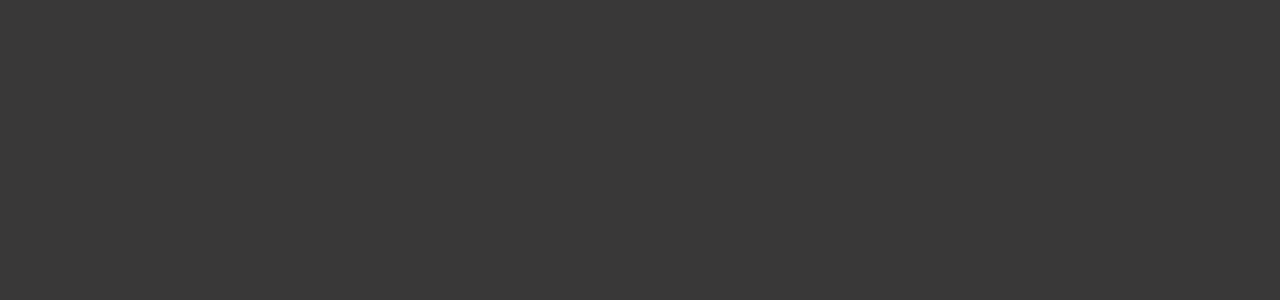
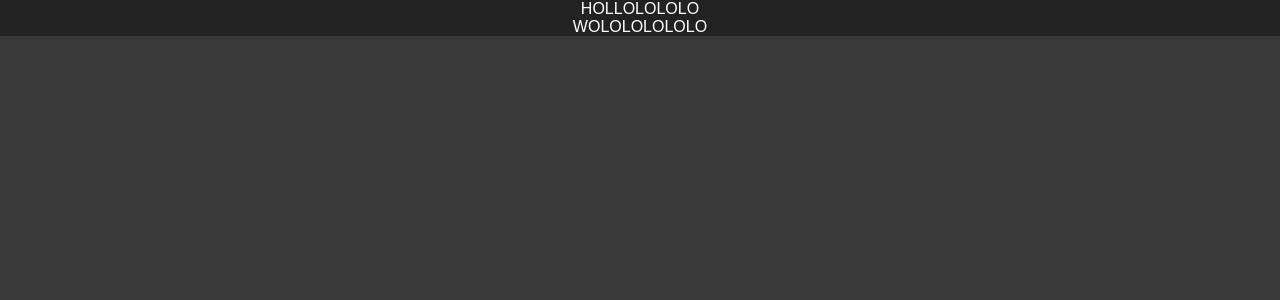
Before and after one commit to maccooper/portfolio, a React (Create React App) app: page / in a window 1280 px wide. Shown: the top 300 px of the page. Built offline with nearby package versions, Linux system fonts and the light colour scheme.

Commit message:
Trying to clean application

```diff
--- a/src/App.js
+++ b/src/App.js
@@ -1,13 +1,14 @@
 import React, { Component } from 'react';
 import './App.css';
+import './footer.js'
 
 class App extends Component {
   render() {
     return (
       <div className="App">
-
+      HOLLOLOLOLO
       <footer className ="Footer">
-
+WOLOLOLOLOLO
       </footer>
       </div>
     );
--- a/src/components/footer/Footer.js
+++ b/src/footer.js
@@ -1,5 +1,4 @@
 import React from 'react';
-import '.Footer.css';
 
 const Footer = () => {
     return (
```
